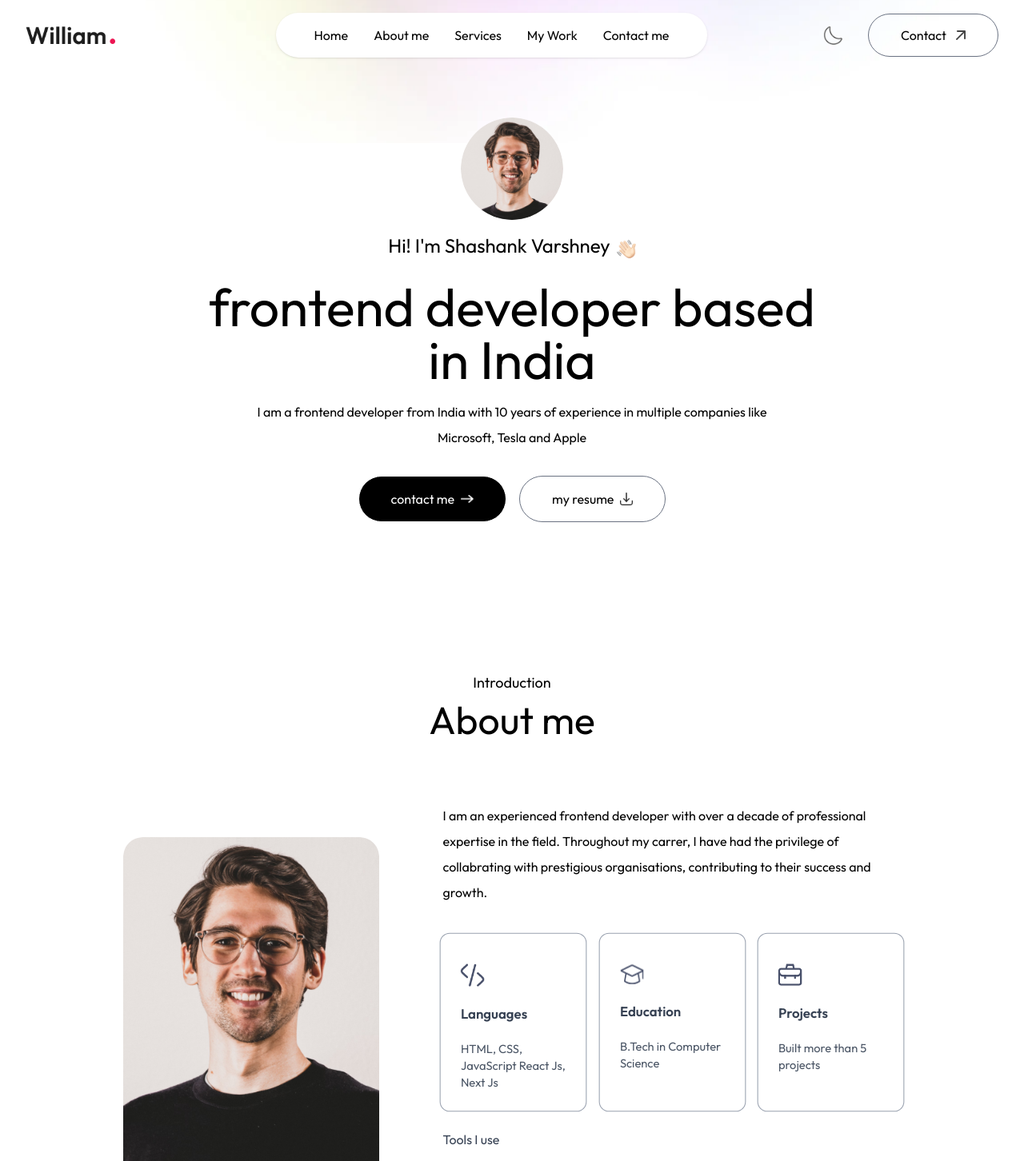
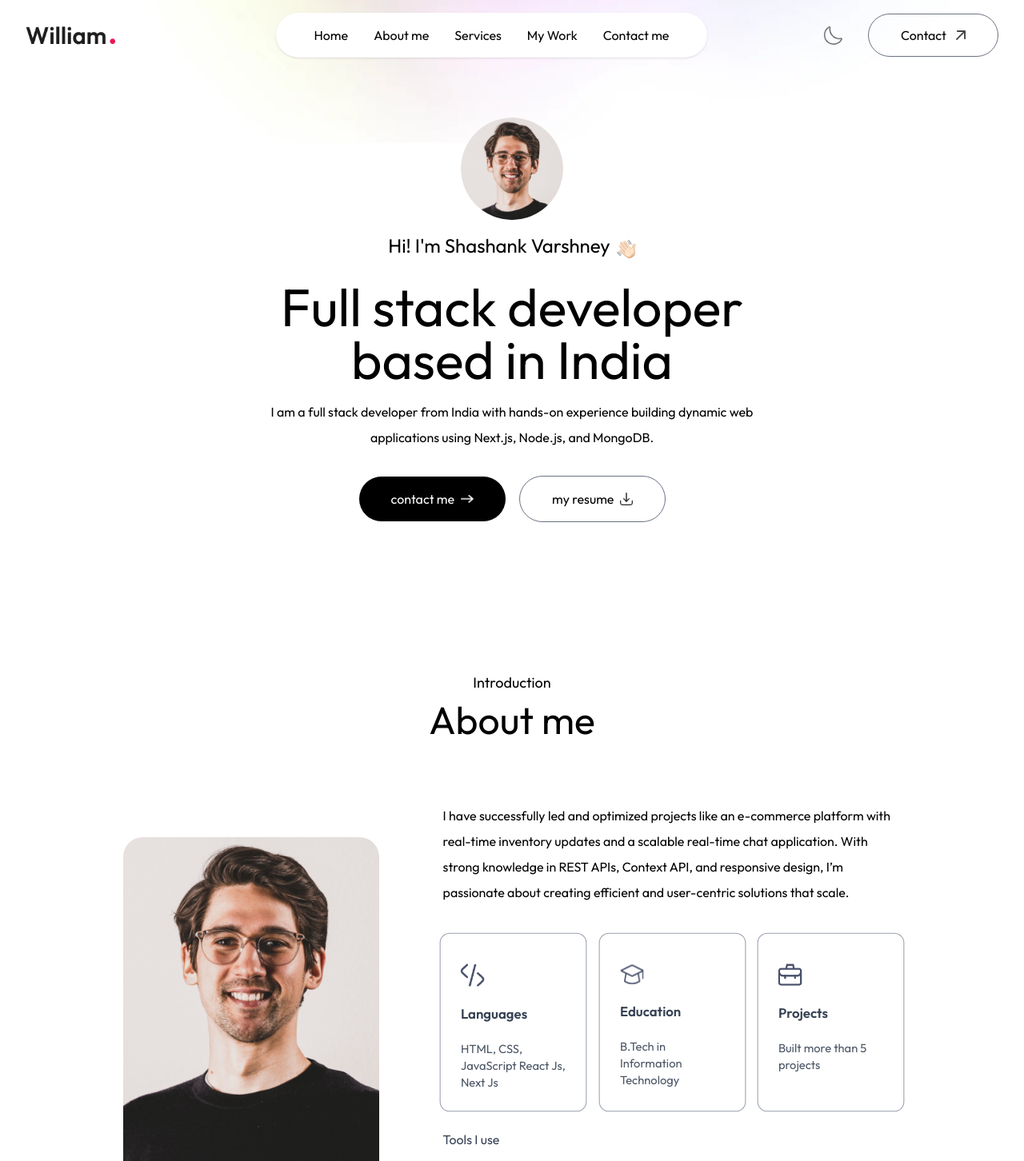
Before and after one commit to shashank-varshney21/portfolio-website, a Next.js app: page / in a window 1280 px wide. Shown: the top 1452 px of the page at 80% size. Built offline with nearby package versions, Linux system fonts and the light colour scheme; a web font is replaced by a local one.

Commit message:
Added some changes

```diff
--- a/app/components/About.jsx
+++ b/app/components/About.jsx
@@ -39,8 +39,9 @@ const About = ({isDarkMode}) => {
                 transition={{ duration: 0.6, delay: 0.8 }}
             >
                 <p className='mb-10 max-w-2xl font-Ovo'>
-                    I am an experienced frontend developer with over a decade of professional expertise in the field.
-                    Throughout my carrer, I have had the privilege of collabrating with prestigious organisations, contributing to their success and growth.
+                I have successfully led and optimized projects like an e-commerce platform with real-time inventory
+                updates and a scalable real-time chat application. With strong knowledge in REST APIs, Context API,
+                and responsive design, I’m passionate about creating efficient and user-centric solutions that scale.
                 </p>
 
                 <motion.ul
--- a/app/components/Header.jsx
+++ b/app/components/Header.jsx
@@ -22,13 +22,13 @@ const Header = () => {
         initial={{ opacity: 0, y: -30 }}
         whileInView={{ opacity: 1, y: 0 }}
         transition={{ duration: 0.8, delay: 0.5 }}
-        className='text-3xl sm:text-6xl lg:text-[66px] font-Ovo'>frontend developer based in India</motion.h1>
+        className='text-3xl sm:text-6xl lg:text-[66px] font-Ovo'>Full stack developer based in India</motion.h1>
         <motion.p
         initial={{ opacity: 0 }}
         whileInView={{ opacity: 1}}
         transition={{ duration: 0.6, delay: 0.7 }}
         className='max-w-2xl mx-auto font-Ovo'>
-            I am a frontend developer from India with 10 years of experience in multiple companies like Microsoft, Tesla and Apple
+          I am a full stack developer from India with hands-on experience building dynamic web applications using Next.js, Node.js, and MongoDB.
         </motion.p>
         <div className='flex flex-col sm:flex-row items-center gap-4 mt-4'>
         <motion.a
--- a/assets/assets.js
+++ b/assets/assets.js
@@ -108,7 +108,7 @@ export const serviceData = [
 
 export const infoList = [
     { icon: assets.code_icon, iconDark: assets.code_icon_dark, title: 'Languages', description: 'HTML, CSS, JavaScript React Js, Next Js' },
-    { icon: assets.edu_icon, iconDark: assets.edu_icon_dark, title: 'Education', description: 'B.Tech in Computer Science' },
+    { icon: assets.edu_icon, iconDark: assets.edu_icon_dark, title: 'Education', description: 'B.Tech in Information Technology' },
     { icon: assets.project_icon, iconDark: assets.project_icon_dark, title: 'Projects', description: 'Built more than 5 projects' }
 ];
 
```
